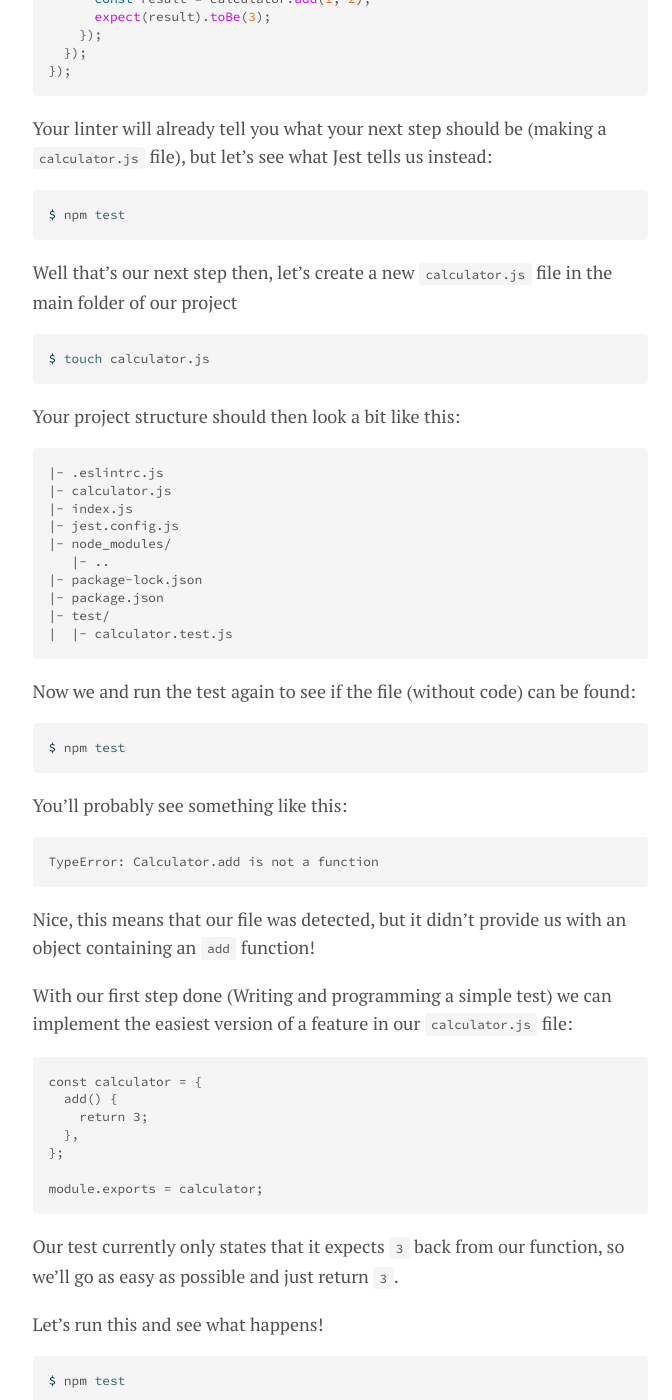
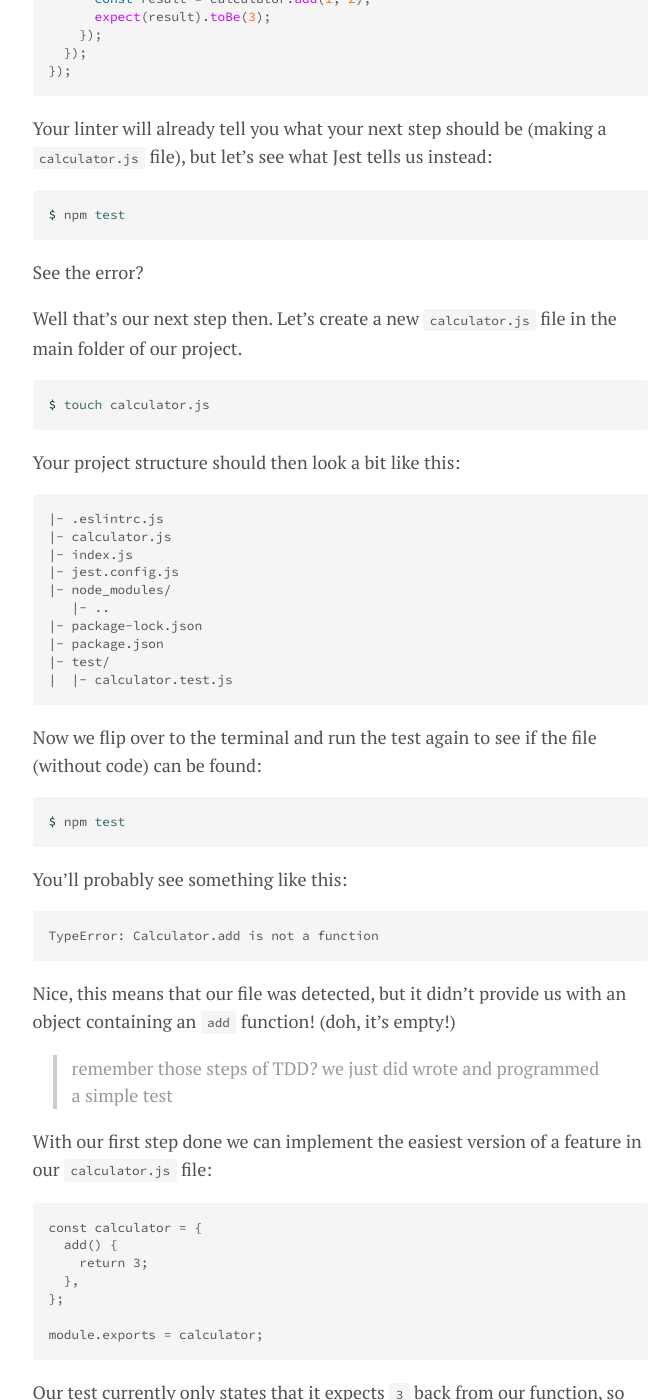
Before and after one commit to ecmanatives/ecmanatives.github.io, a Jekyll site: the page built from _posts/2019-08-30-lab-3.markdown, in a window 1280 px wide and 1400 px high, scrolled down 8383 px. Shown: the whole window, without its empty margins (300-972 px from the left). Built offline with Jekyll 4.4.1, drawn with Linux system fonts in a browser that asks for light colours; some of the changed text lies outside the part shown.

Commit message:
Update 2019-08-30-lab-3.markdown

````diff
--- a/_posts/2019-08-30-lab-3.markdown
+++ b/_posts/2019-08-30-lab-3.markdown
@@ -322,13 +322,13 @@
 execute:
 
 ```
-npm test
+$ npm test
 ```
 
 Your output should look something like this:
 
 ```sh
- PASS  test/calculator.test.js
+PASS  test/calculator.test.js
   ✓ thinks true is true (2ms)
 
 Test Suites: 1 passed, 1 total
@@ -343,8 +343,8 @@
 ![a test](https://media.giphy.com/media/vRHEEwMwhnPzNDcK8E/giphy.gif)
 
 Let's write an actual test! **Make sure not to just copy paste these bits of
-code**, but to write them out. That way the `{` `(` `}` and `)` will make sense
-to you.
+code**, but to write them out. That way the locations of `{` `(` `}` and `)`
+will make more sense to you.
 
 ```javascript
 const calculator = require('../calculator.js');
@@ -366,8 +366,10 @@
 $ npm test
 ```
 
-Well that's our next step then, let's create a new `calculator.js` file in the
-main folder of our project
+See the error?
+
+Well that's our next step then. Let's create a new `calculator.js` file in the
+main folder of our project.
 
 ```sh
 $ touch calculator.js
@@ -388,7 +390,8 @@
 |  |- calculator.test.js
 ```
 
-Now we and run the test again to see if the file (without code) can be found:
+Now we flip over to the terminal
+and run the test again to see if the file (without code) can be found:
 
 ```sh
 $ npm test
@@ -401,10 +404,12 @@
 ```
 
 Nice, this means that our file was detected, but it didn't provide us with an
-object containing an `add` function!
+object containing an `add` function! (doh, it's empty!)
 
-With our first step done (Writing and programming a simple test) we can
-implement the easiest version of a feature in our `calculator.js` file:
+> remember those steps of TDD? we just did wrote and  programmed a simple test
+
+With our first step done we can implement the easiest version of a feature
+in our `calculator.js` file:
 
 ```
 const calculator = {
````
